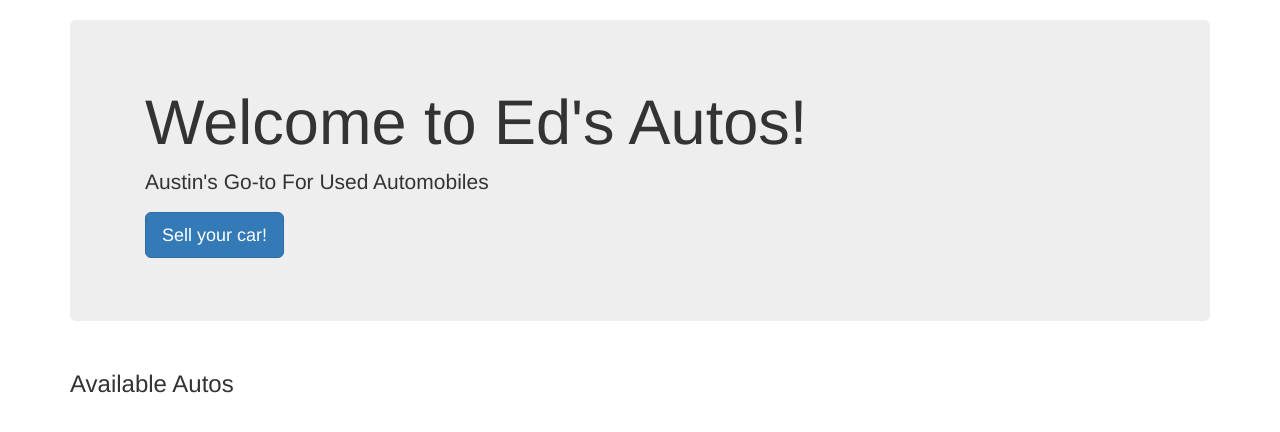
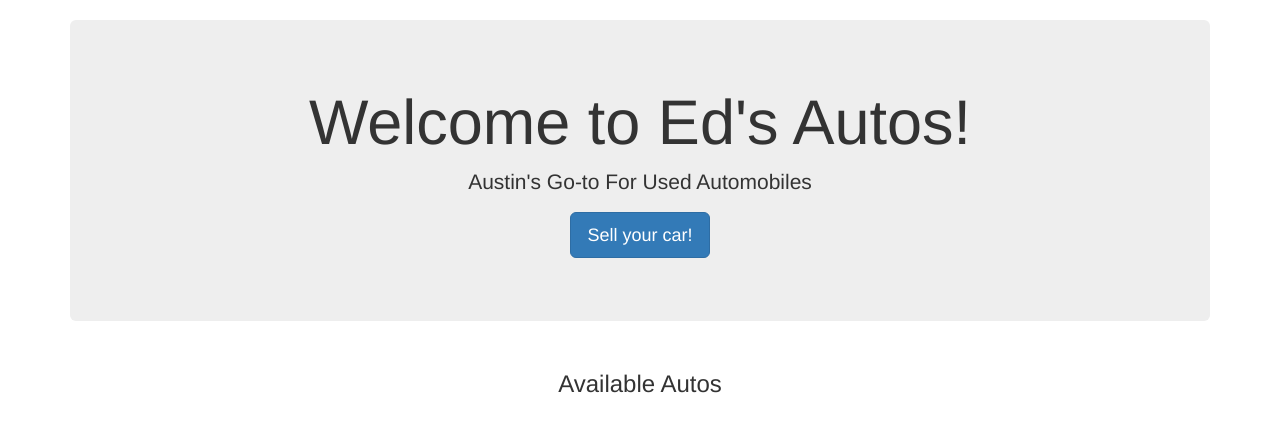
Before and after one commit to MendozaEduardo/edsAutos, a Node server app: page /vehicles/ in a window 1280 px wide. Shown: the part 52-484 px from the top of the page. Run offline with Node 20, Linux system fonts and the light colour scheme; data that the repository does not hold is empty; some libraries are stand-ins or nearby versions.

Commit message:
centering container text

```diff
--- a/public/stylesheets/main.css
+++ b/public/stylesheets/main.css
@@ -13,3 +13,7 @@
 .delete-form {
     display: inline;
 }
+
+.container {
+    text-align: center;
+}
```
